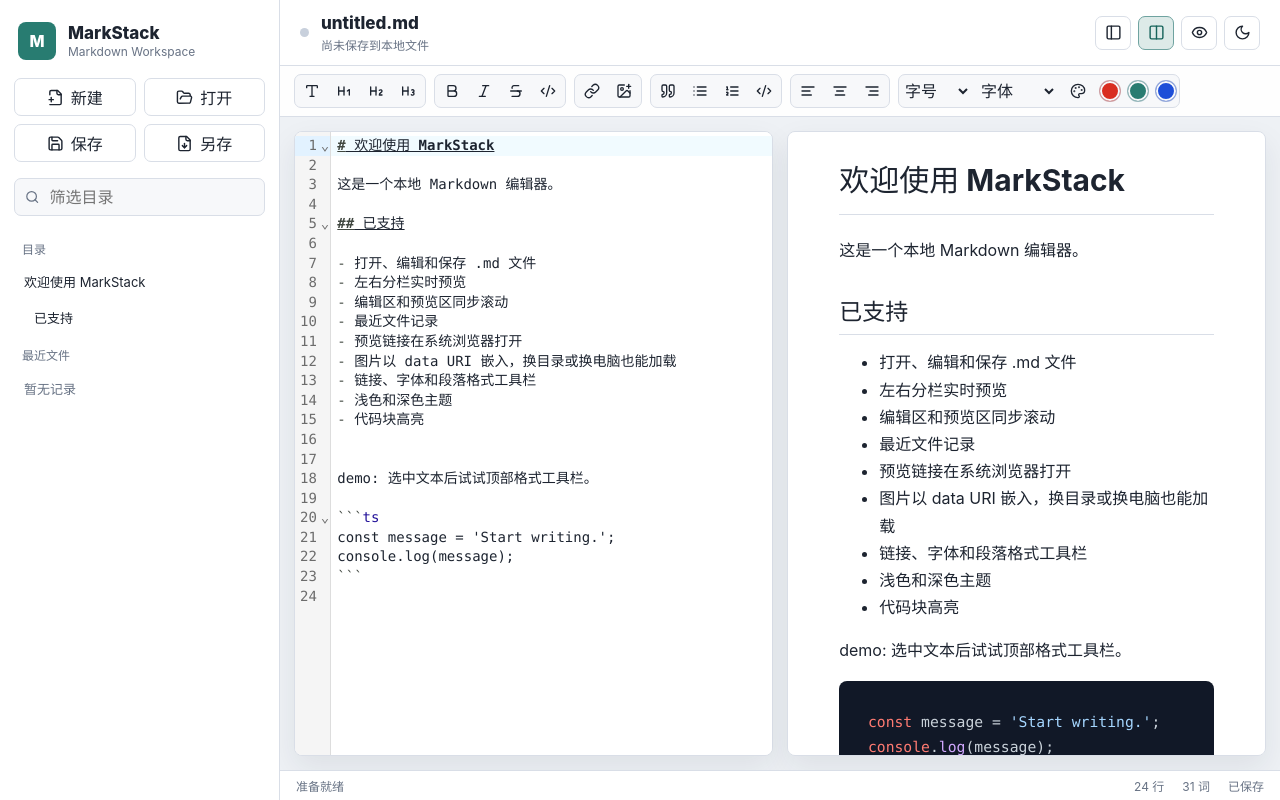
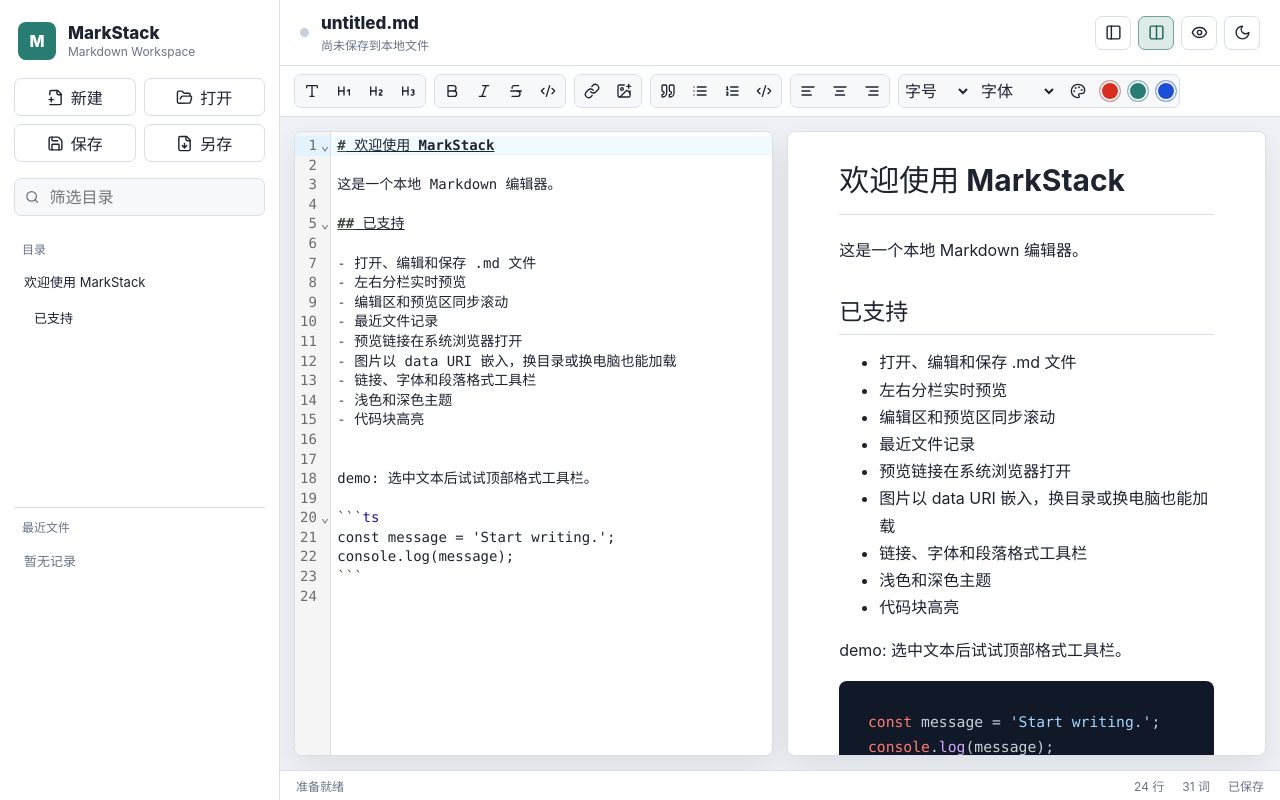
Before and after one commit to okion-92/MarkStack, a React (Vite) app: page / in a window 1280 px wide. Built offline with nearby package versions, Linux system fonts and the light colour scheme.

Commit message:
Fix sidebar panel overlap

```diff
--- a/package.json
+++ b/package.json
@@ -1,6 +1,6 @@
 {
   "name": "markstack-desktop",
-  "version": "0.1.10",
+  "version": "0.1.11",
   "description": "MarkStack desktop Markdown editor and previewer.",
   "author": "MarkStack",
   "license": "MIT",
--- a/src/renderer/styles.css
+++ b/src/renderer/styles.css
@@ -155,8 +155,22 @@
 }
 
 .panel {
+  display: flex;
   min-height: 0;
+  flex-direction: column;
   margin-top: 12px;
+  overflow: hidden;
+}
+
+.panel:first-of-type {
+  flex: 1 1 auto;
+}
+
+.panel:last-of-type {
+  flex: 0 1 36%;
+  max-height: 36%;
+  padding-top: 10px;
+  border-top: 1px solid var(--border);
 }
 
 .panel-title {
@@ -170,8 +184,20 @@
 .toc-list,
 .recent-list {
   display: flex;
+  min-height: 0;
   flex-direction: column;
   gap: 3px;
+  overflow-y: auto;
+  overscroll-behavior: contain;
+  padding-right: 2px;
+}
+
+.toc-list {
+  flex: 1 1 auto;
+}
+
+.recent-list {
+  flex: 1 1 auto;
 }
 
 .toc-list a,
```
Also changed, not shown: 2 other files (tests, documents, lock files or other folders).
